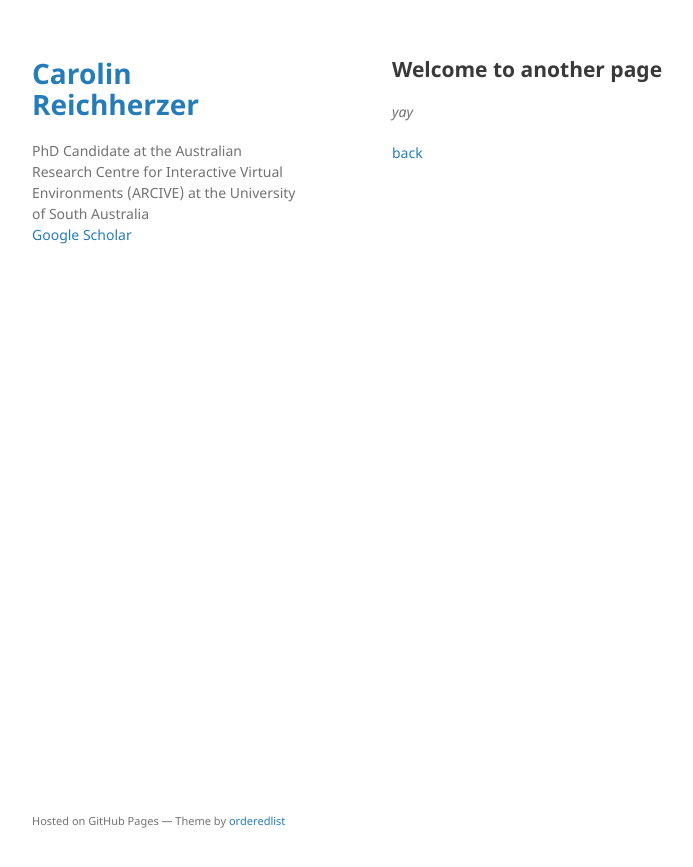
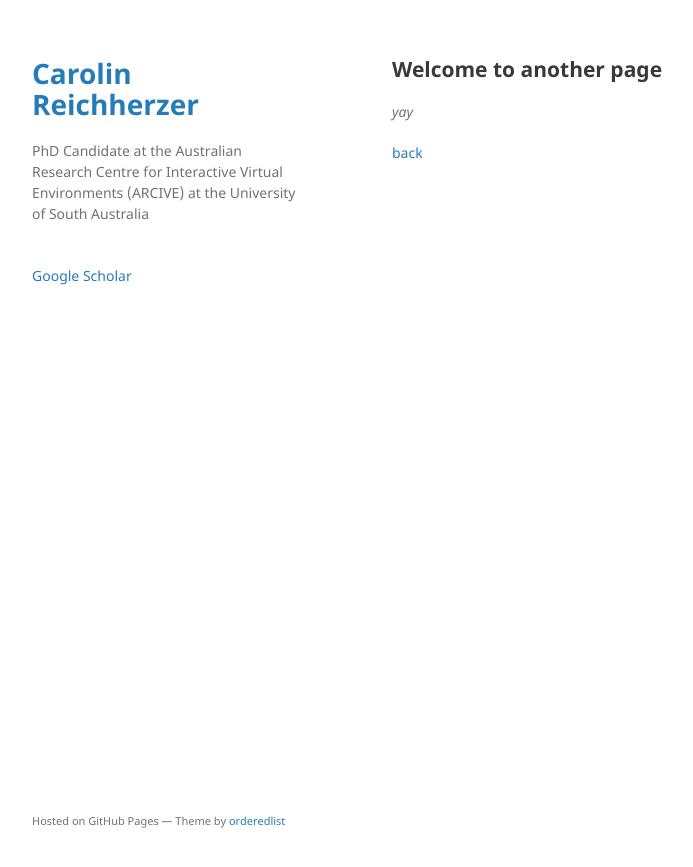
Before and after one commit to kiwicarolin/kiwicarolin.github.io, a Jekyll site: the page built from another-page.md, in a window 1280 px wide. Shown: the top 867 px of the page, without its empty margins (178-871 px from the left). Built offline with Jekyll 4.4.1, drawn with Linux system fonts in a browser that asks for light colours; our own code applies the rules of GitHub Pages for plain Markdown files.

Commit message:
no message

```diff
--- a/_layouts/default.html
+++ b/_layouts/default.html
@@ -20,8 +20,8 @@
           <img src="{{site.logo | relative_url}}" alt="Logo" />
         {% endif %}
 
-        <p>{{ site.description | default: site.github.project_tagline }}
-          <br><a href="https://scholar.google.com/citations?hl=en&user=mv2LqCIAAAAJ" target="_top">Google Scholar</a>
+        <p>{{ site.description | default: site.github.project_tagline }}</p>
+        <p>  <br><a href="https://scholar.google.com/citations?hl=en&user=mv2LqCIAAAAJ" target="_top">Google Scholar</a>
         </p>
 
         {% if site.github.is_project_page %}
```
